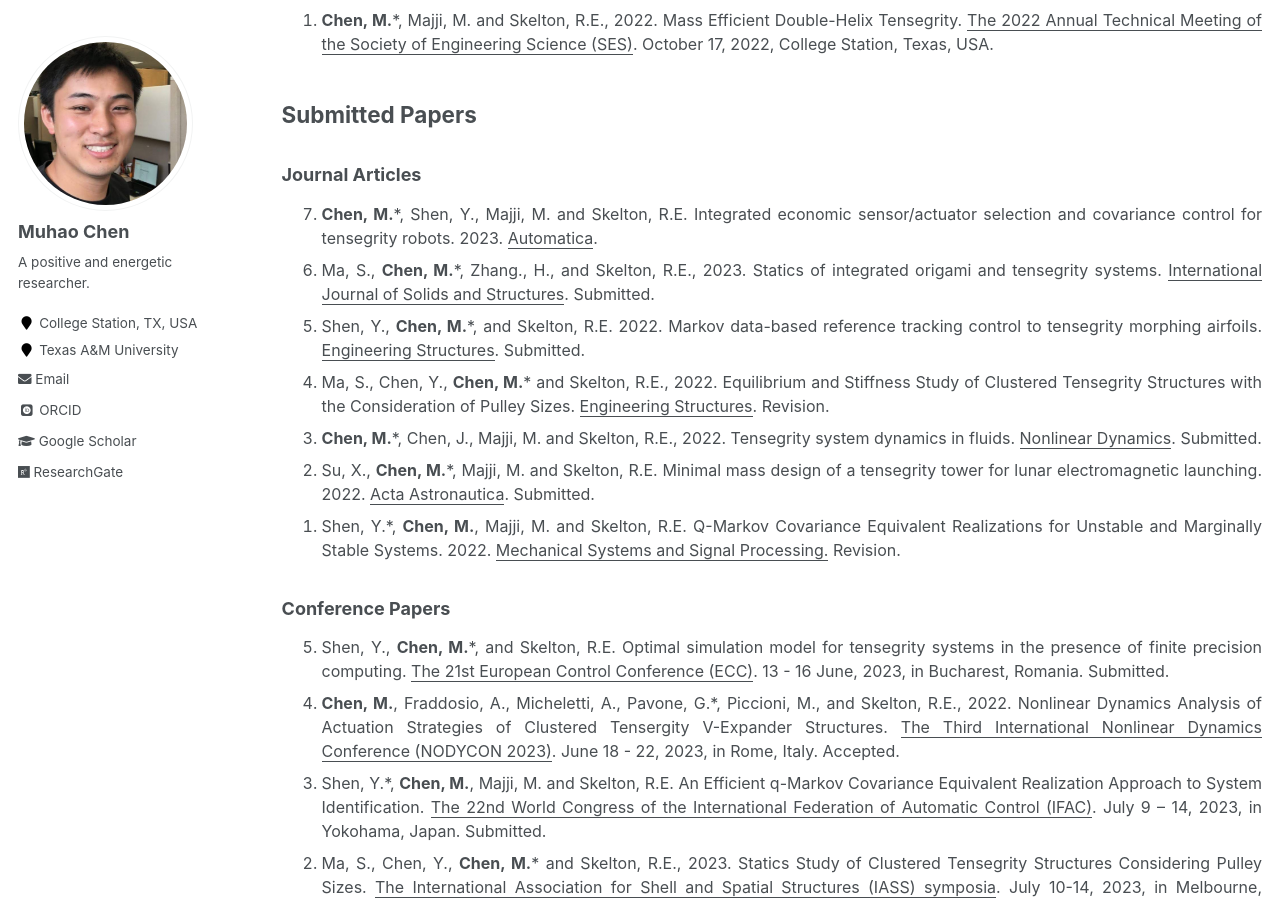
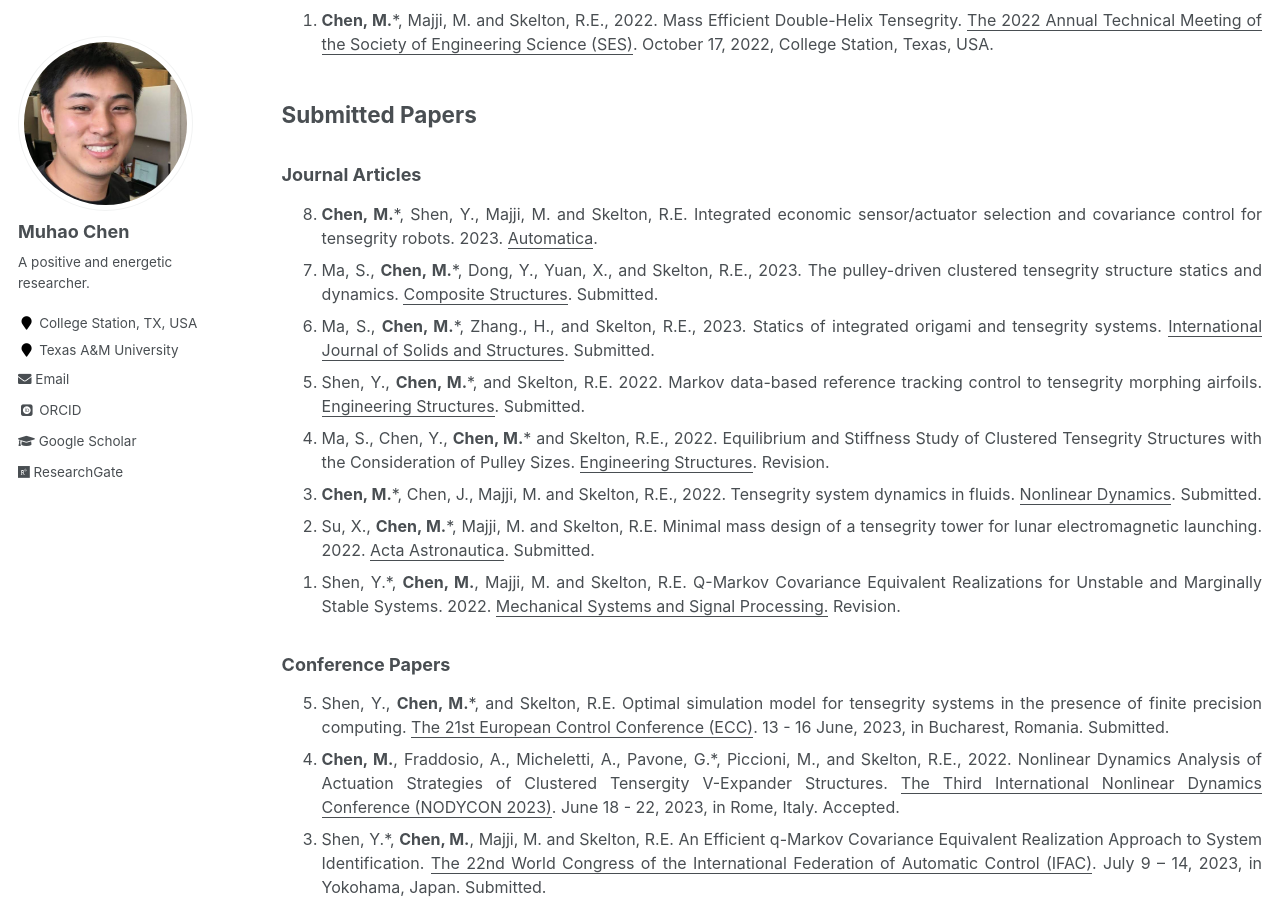
Before and after one commit to Muhao-Chen/muhao-chen.github.io, a Jekyll site: the page built from _pages/publication.md, in a window 1280 px wide and 900 px high, scrolled down 1858 px. Built offline with Jekyll 4.4.1, drawn with Linux system fonts in a browser that asks for light colours; some web fonts are replaced.

Commit message:
Update publication.md

```diff
--- a/_pages/publication.md
+++ b/_pages/publication.md
@@ -59,6 +59,7 @@ toc: true
 <font size=3>
 <ol reversed>
 <li> <strong>Chen, M.</strong>*, Shen, Y., Majji, M. and Skelton, R.E. Integrated economic sensor/actuator selection and covariance control for tensegrity robots. 2023. <u>Automatica</u>. </li>
+<li> Ma, S., <strong>Chen, M.</strong>*, Dong, Y., Yuan, X., and Skelton, R.E., 2023. The pulley-driven clustered tensegrity structure statics and dynamics. <u>Composite Structures</u>. Submitted. </li>
 <li> Ma, S., <strong>Chen, M.</strong>*, Zhang., H., and Skelton, R.E., 2023. Statics of integrated origami and tensegrity systems. <u>International Journal of Solids and Structures</u>. Submitted. </li>
 <li> Shen, Y., <strong>Chen, M.</strong>*, and Skelton, R.E. 2022. Markov data-based reference tracking control to tensegrity morphing airfoils. <u>Engineering Structures</u>. Submitted. </li>
 <li> Ma, S., Chen, Y., <strong>Chen, M.</strong>* and Skelton, R.E., 2022. Equilibrium and Stiffness Study of Clustered Tensegrity Structures with the Consideration of Pulley Sizes. <u>Engineering Structures</u>. Revision. </li>
```
